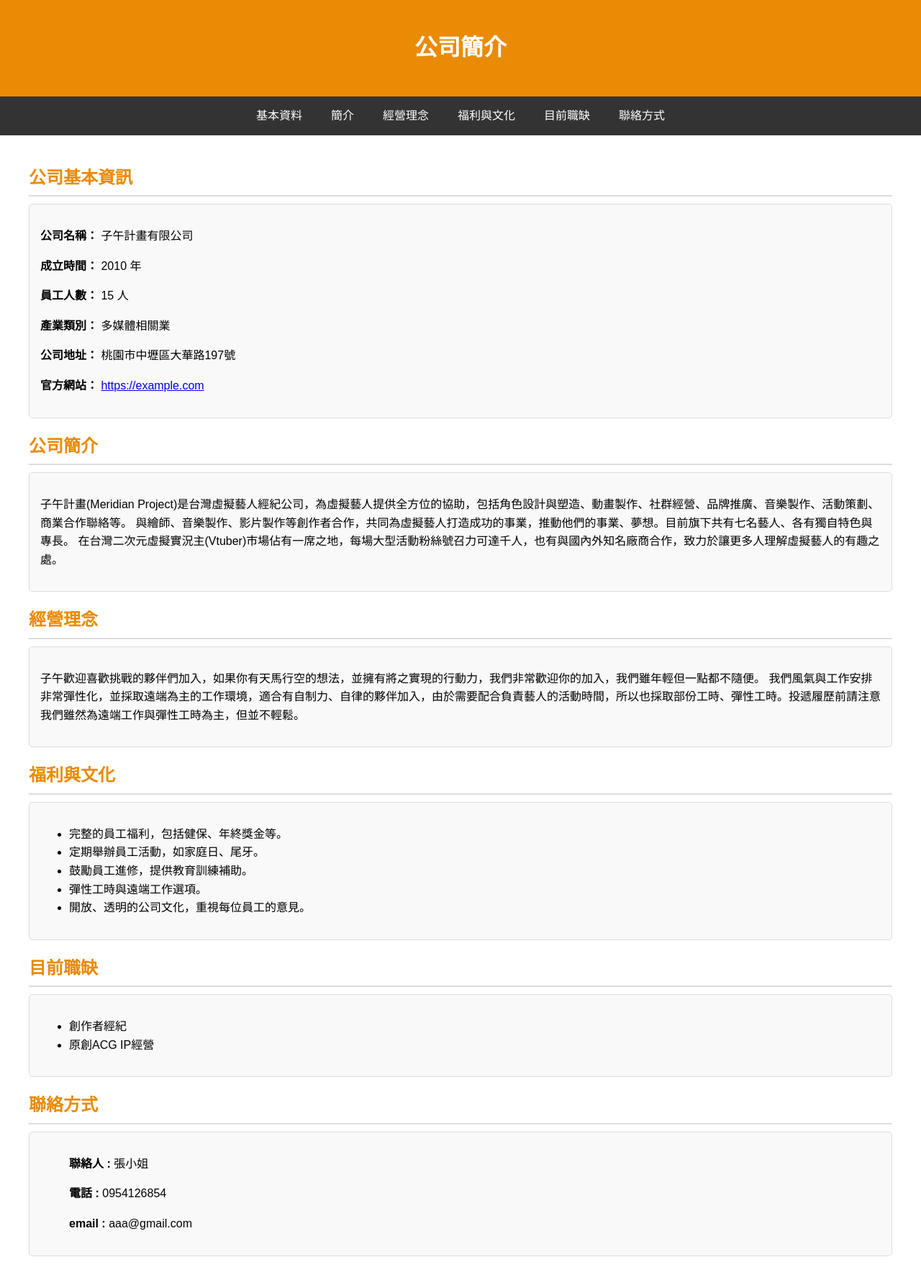
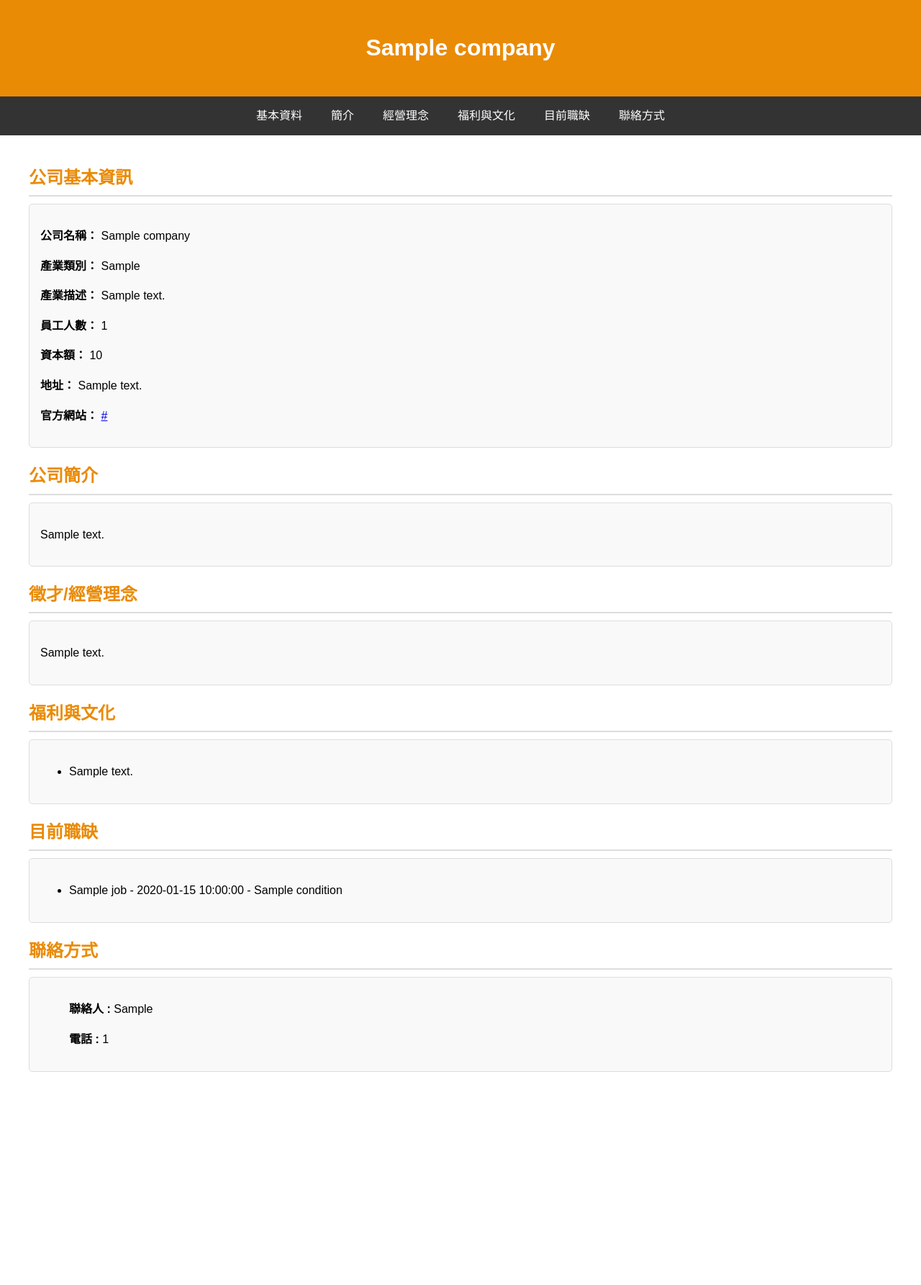
Before and after one commit to taxihuang030926/devopFin, a Flask app: template templates/about_company.html in a window 1280 px wide. Shown: the whole page at 72% size. After the commit the page ends 1489 px from the top, so only its background shows below. Run offline with Flask 3, Linux system fonts and the light colour scheme; the template is opened without the code that fills it: most values are stand-ins (such as "Sample title", 1, 10 or a date in 2020).

Commit message:
aboutcompany.html

```diff
--- a/templates/about_company.html
+++ b/templates/about_company.html
@@ -3,7 +3,7 @@
 <head>
     <meta charset="UTF-8">
     <meta name="viewport" content="width=device-width, initial-scale=1.0">
-    <title>公司簡介</title>
+    <title>{{ company.name }} - 公司簡介</title>
     <style>
         body {
             font-family: Arial, sans-serif;
@@ -65,81 +65,76 @@
 </head>
 <body>
     <header>
-        <h1>公司簡介</h1>
+        <h1>{{ company.name }}</h1>
     </header>
 
     <nav>
-        <a href="#">基本資料</a>
-        <a href="#">簡介</a>
-        <a href="#">經營理念</a>
-        <a href="#">福利與文化</a>
-        <a href="#">目前職缺</a>
-        <a href="#">聯絡方式</a>
+        <a href="#basic-info">基本資料</a>
+        <a href="#introduction">簡介</a>
+        <a href="#philosophy">經營理念</a>
+        <a href="#benefits">福利與文化</a>
+        <a href="#jobs">目前職缺</a>
+        <a href="#contact">聯絡方式</a>
     </nav>
 
     <div class="container">
 
-        <section>
+        <section id="company">
             <h2 class="section-title">公司基本資訊</h2>
             <div class="info-box">
-                <p><strong>公司名稱：</strong> 子午計畫有限公司</p>
-                <p><strong>成立時間：</strong> 2010 年</p>
-                <p><strong>員工人數：</strong> 15 人</p>
-                <p><strong>產業類別：</strong> 多媒體相關業 </p>
-                <p><strong>公司地址：</strong> 桃園市中壢區大華路197號</p>
-                <p><strong>官方網站：</strong> <a href="https://example.com" target="_blank">https://example.com</a></p>
+                <p><strong>公司名稱：</strong> {{ company.name }}</p>
+                <p><strong>產業類別：</strong> {{ company.industry_category }}</p>
+                <p><strong>產業描述：</strong> {{ company.industry_describe }}</p>
+                <p><strong>員工人數：</strong> {{ company.employee_count }}</p>
+                <p><strong>資本額：</strong> {{ company.capital_amount }}</p>
+                <p><strong>地址：</strong> {{ company.address }}</p>
+                <p><strong>官方網站：</strong> <a href="{{ company.website }}" target="_blank">{{ company.website }}</a></p>
             </div>
         </section>
 
-        <section>
+        <section id="introduction">
             <h2 class="section-title">公司簡介</h2>
             <div class="info-box">
-                <p>
-                    子午計畫(Meridian Project)是台灣虛擬藝人經紀公司，為虛擬藝人提供全方位的協助，包括角色設計與塑造、動畫製作、社群經營、品牌推廣、音樂製作、活動策劃、商業合作聯絡等。
-                    與繪師、音樂製作、影片製作等創作者合作，共同為虛擬藝人打造成功的事業，推動他們的事業、夢想。目前旗下共有七名藝人、各有獨自特色與專長。 在台灣二次元虛擬實況主(Vtuber)市場佔有一席之地，每場大型活動粉絲號召力可達千人，也有與國內外知名廠商合作，致力於讓更多人理解虛擬藝人的有趣之處。
-                </p>
+                <p>{{ introduction.description }}</p>
+
             </div>
         </section>
 
-        <section>
-            <h2 class="section-title">經營理念</h2>
+        <section id="philosophy">
+            <h2 class="section-title">徵才/經營理念</h2>
             <div class="info-box">
-                <p>子午歡迎喜歡挑戰的夥伴們加入，如果你有天馬行空的想法，並擁有將之實現的行動力，我們非常歡迎你的加入，我們雖年輕但一點都不隨便。
-
-                    我們風氣與工作安排非常彈性化，並採取遠端為主的工作環境，適合有自制力、自律的夥伴加入，由於需要配合負責藝人的活動時間，所以也採取部份工時、彈性工時。投遞履歷前請注意我們雖然為遠端工作與彈性工時為主，但並不輕鬆。</p>
+                <p>{{ philosophy.content }}</p>
             </div>
         </section>
 
-        <section>
+        <section id="benefits">
             <h2 class="section-title">福利與文化</h2>
             <div class="info-box">
                 <ul>
-                    <li>完整的員工福利，包括健保、年終獎金等。</li>
-                    <li>定期舉辦員工活動，如家庭日、尾牙。</li>
-                    <li>鼓勵員工進修，提供教育訓練補助。</li>
-                    <li>彈性工時與遠端工作選項。</li>
-                    <li>開放、透明的公司文化，重視每位員工的意見。</li>
+                    {% for benefit in benefits %}
+                    <li>{{ benefit.benefit_description }}</li>
+                    {% endfor %}
                 </ul>
             </div>
         </section>
 
-        <section>
+        <section id="jobs">
             <h2 class="section-title">目前職缺</h2>
             <div class="info-box">
                 <ul>
-                    <li>創作者經紀</li>
-                    <li>原創ACG IP經營</li>
+                    {% for job in jobs %}
+                    <li>{{ job.job_title }} - {{ job.upload_time }} - {{ job.condition }}</li>
+                    {% endfor %}
                 </ul>
             </div>
         </section>
 
-        <section>
+        <section id="contact">
             <h2 class="section-title">聯絡方式</h2>
             <div class="info-box">
                 <ul>
-                    <p><strong>聯絡人 : </strong>張小姐</p>
-                    <p><strong>電話 :</strong> 0954126854</p>
-                    <p><strong>email : </strong>aaa@gmail.com</p>
+                    <p><strong>聯絡人 : </strong>{{ contact.contact_person }}</p>
+                    <p><strong>電話 :</strong> {{ contact.phone_number }}</p>
                 </ul>
             </div>
         </section>
```
